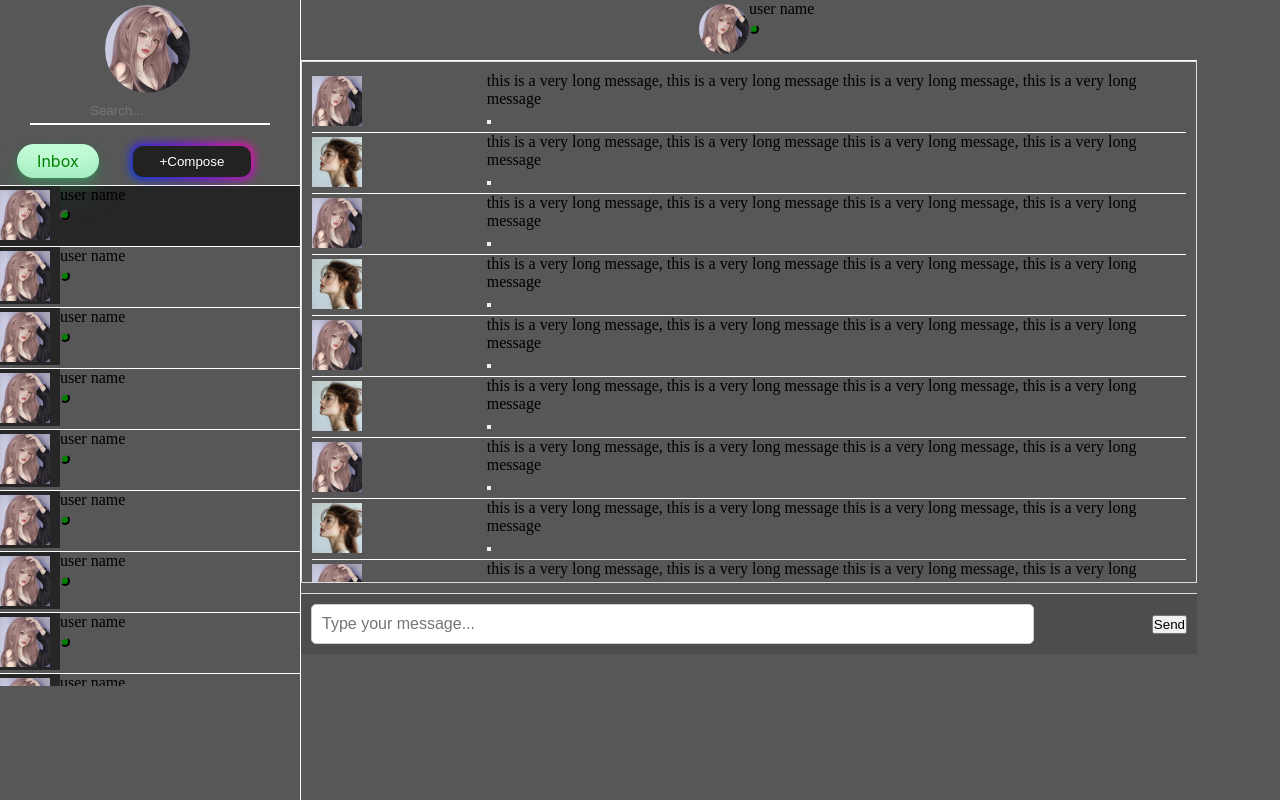
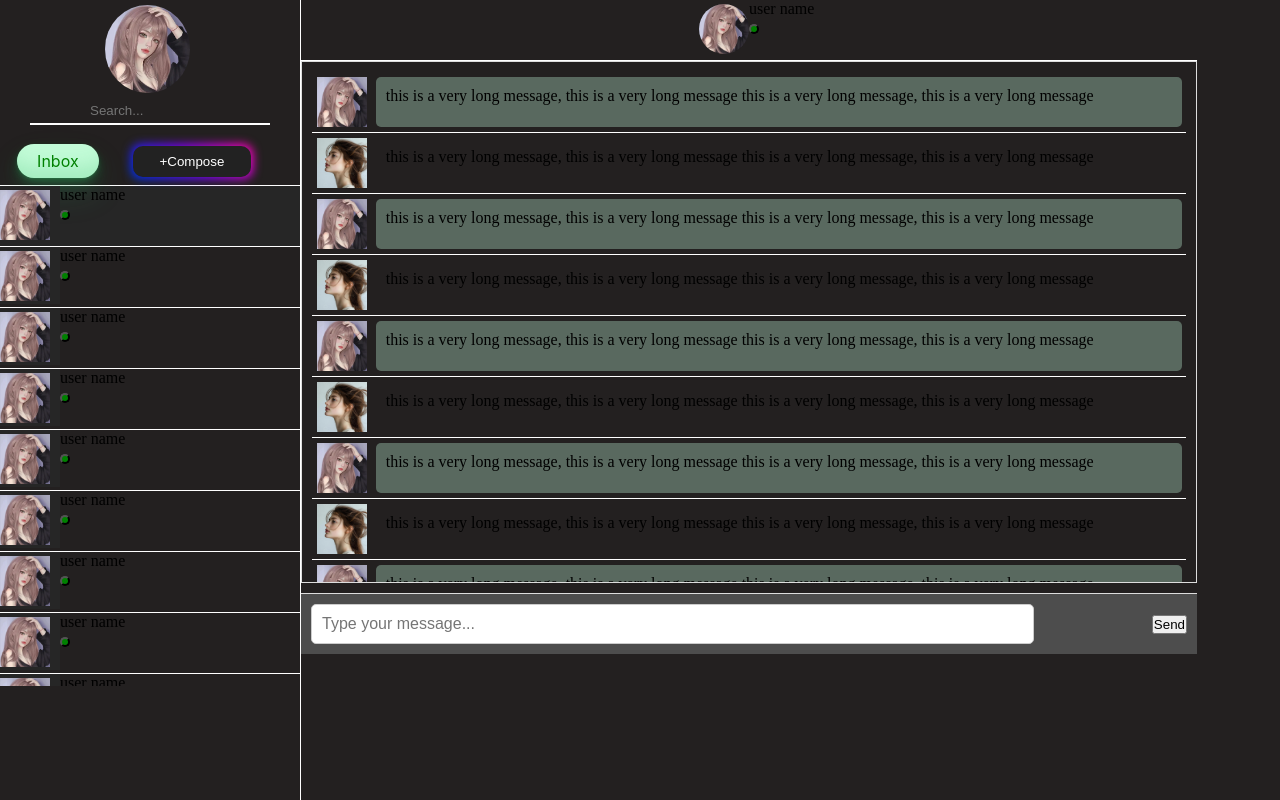
Before and after one commit to BenaliOssama/chatPage, a Next.js app: page / in a window 1280 px wide. Built offline with nearby package versions, Linux system fonts and the light colour scheme.

Commit message:
fix chat

```diff
--- a/src/app/globals.css
+++ b/src/app/globals.css
@@ -1,5 +1,5 @@
 :root {
-  --primary-color: rgb(87, 87, 87);
+  --primary-color: rgb(35, 32, 32);
   --secondary-color: #59695f;
   --text-color: #f7f7f7;
 }
--- a/src/components/chat/chat.js
+++ b/src/components/chat/chat.js
@@ -30,12 +30,11 @@ function Message() {
             className={styles.img}
           />
         </div>
-        <div className={styles.info}>
+        <div className={`${styles.info} ${styles.a}`}>
           <p>
             this is a very long message, this is a very long message this is a
             very long message, this is a very long message
           </p>
-          <button className={styles.online} />
         </div>
       </div>
 
@@ -52,7 +51,6 @@ function Message() {
             this is a very long message, this is a very long message this is a
             very long message, this is a very long message
           </p>
-          <button className={styles.online} />
         </div>
       </div>
     </div>
--- a/src/components/chat/chat.module.css
+++ b/src/components/chat/chat.module.css
@@ -6,7 +6,8 @@
 .contact {
   display: flex;
   width: 100%;
-  height: 60px;
+  min-height: 60px;
+
   border-bottom: 1px solid rgb(255, 255, 255);
 }
 
@@ -15,16 +16,19 @@
 }
 
 .picContainer {
+  margin: 5px ;
   display: flex;
-  width: 20%;
   height: 95%;
   /* justify-content: end; */
   align-items: center;
 }
 
 .info {
-  width: 80%;
-  justify-content: start;
+  margin: 5px auto;
+  padding : 10px ;
+  width: 90%;
+  justify-content: end;
+  border-radius: 5px;
 }
 
 
@@ -34,7 +38,9 @@
   object-fit: cover;
 }
 
-
+.a{
+  background-color: var(--secondary-color);
+}
 
 .chat {
   max-height: 500px;
```
